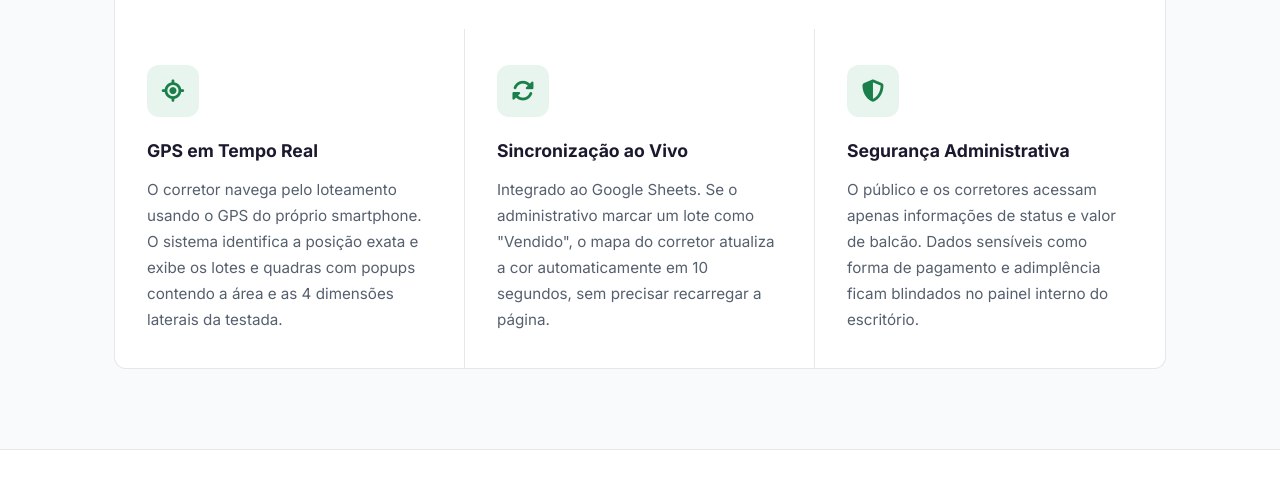
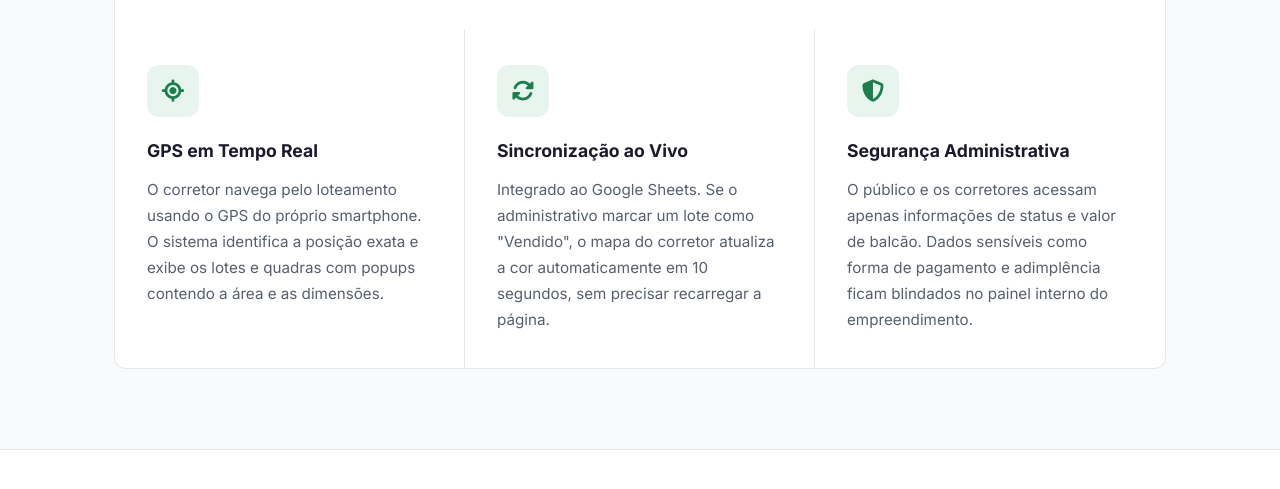
Before and after one commit to helton12345/p-gina-web, a plain HTML site: page index.html in a window 1280 px wide. Shown: the part 709-1198 px from the top of the page. Drawn offline with Linux system fonts and the light colour scheme.

```diff
--- a/index.html
+++ b/index.html
@@ -235,7 +235,7 @@
         <div class="card">
             <div class="card-icon"><i class="fa-solid fa-location-crosshairs"></i></div>
             <h3>GPS em Tempo Real</h3>
-            <p>O corretor navega pelo loteamento usando o GPS do próprio smartphone. O sistema identifica a posição exata e exibe os lotes e quadras com popups contendo a área e as 4 dimensões laterais da testada.</p>
+            <p>O corretor navega pelo loteamento usando o GPS do próprio smartphone. O sistema identifica a posição exata e exibe os lotes e quadras com popups contendo a área e as dimensões.</p>
         </div>
         <div class="card">
             <div class="card-icon"><i class="fa-solid fa-rotate"></i></div>
@@ -245,7 +245,7 @@
         <div class="card">
             <div class="card-icon"><i class="fa-solid fa-shield-halved"></i></div>
             <h3>Segurança Administrativa</h3>
-            <p>O público e os corretores acessam apenas informações de status e valor de balcão. Dados sensíveis como forma de pagamento e adimplência ficam blindados no painel interno do escritório.</p>
+            <p>O público e os corretores acessam apenas informações de status e valor de balcão. Dados sensíveis como forma de pagamento e adimplência ficam blindados no painel interno do empreendimento.</p>
         </div>
     </div>
 </section>
```
